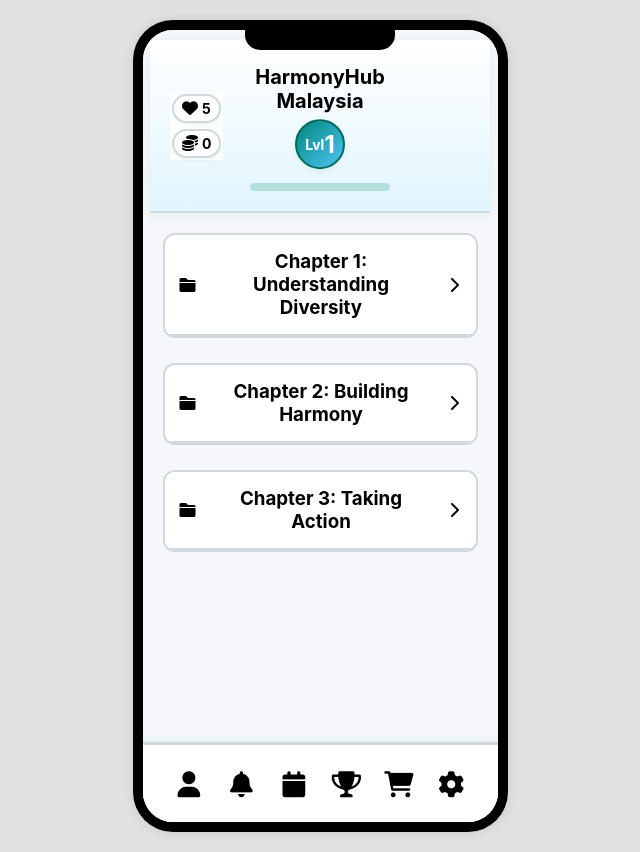
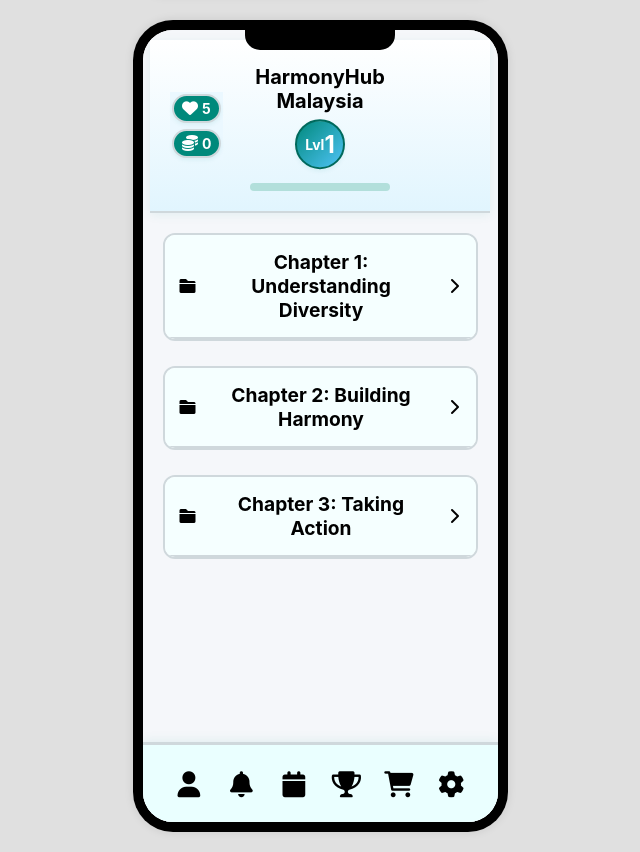
Before and after one commit to SayraLiuere/HarmonyHub_lowfidelity, a plain HTML site: page home.html in a window 1280 px wide. Shown: the whole page, without its empty margins (320-960 px from the left). Drawn offline with Linux system fonts and the light colour scheme.

Commit message:
ui update a bit by pro gamer

```diff
--- a/home.css
+++ b/home.css
@@ -227,7 +227,7 @@
         display: flex;
         flex-direction: column;
         gap: 6px;
-    background: #fff;
+        background: rgb(235,248,255,255);
         padding: 2px;
     }
 
@@ -238,7 +238,8 @@
     padding: 4px 8px;
     border: 2px solid var(--border-color);
     border-radius: 20px;
-    background: #fff;
+    background: var(--primary-teal); /* Updated to teal */
+    color: #fff; /* Ensure text/icon contrast */
     cursor: pointer;
     transition: all 0.3s cubic-bezier(0.4, 0, 0.2, 1);
     width: fit-content;
@@ -430,7 +431,7 @@
     display: flex;
     align-items: center;
     padding: 15px;
-    background: #fff;
+    background: #f5ffff;
     cursor: pointer;
     gap: 15px;
     border-bottom: 2px solid var(--border-color);
@@ -448,6 +449,11 @@
 
 .chapter-item.active .chapter-header i.fa-chevron-down {
     transform: rotate(180deg);
+}
+.chapter-header h3 {
+    margin: 0;
+    font-size: 1.2rem; /* Default size */
+    transition: font-size 0.3s ease;
 }
 
 .subtopic {
@@ -525,7 +531,7 @@
     left: 0;
     right: 0;
     height: 80px;
-    background: #fff;
+    background: #eaffff;
     border-top: 3px solid var(--border-color);
     display: flex;
     justify-content: space-around;
--- a/test.css
+++ b/test.css
@@ -43,7 +43,7 @@
 
 .progress-bar {
     height: 4px;
-    background: #f0f0f0;
+    background: #26a69a;
     border-radius: 2px;
     margin-bottom: 20px;
     overflow: hidden;
```
Lines whose indentation alone changed are shown as unchanged.
